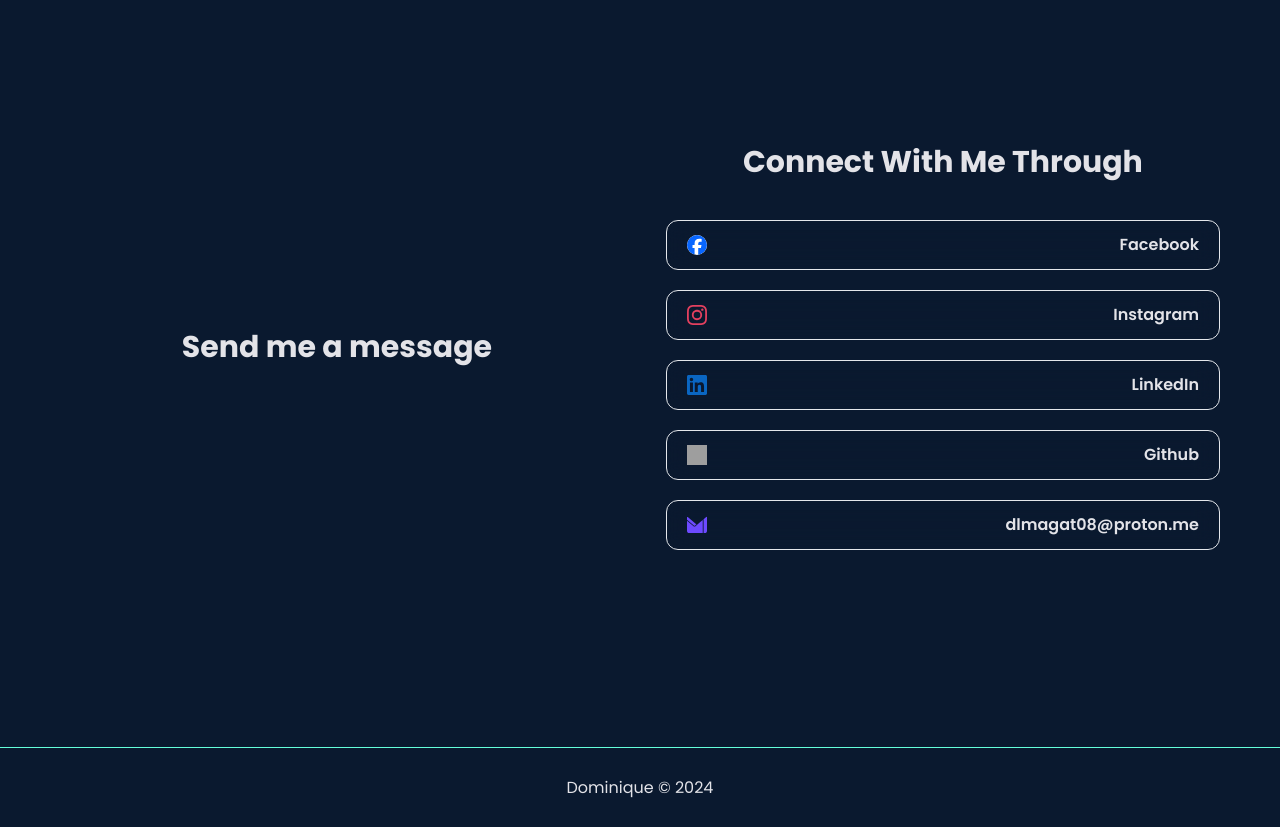
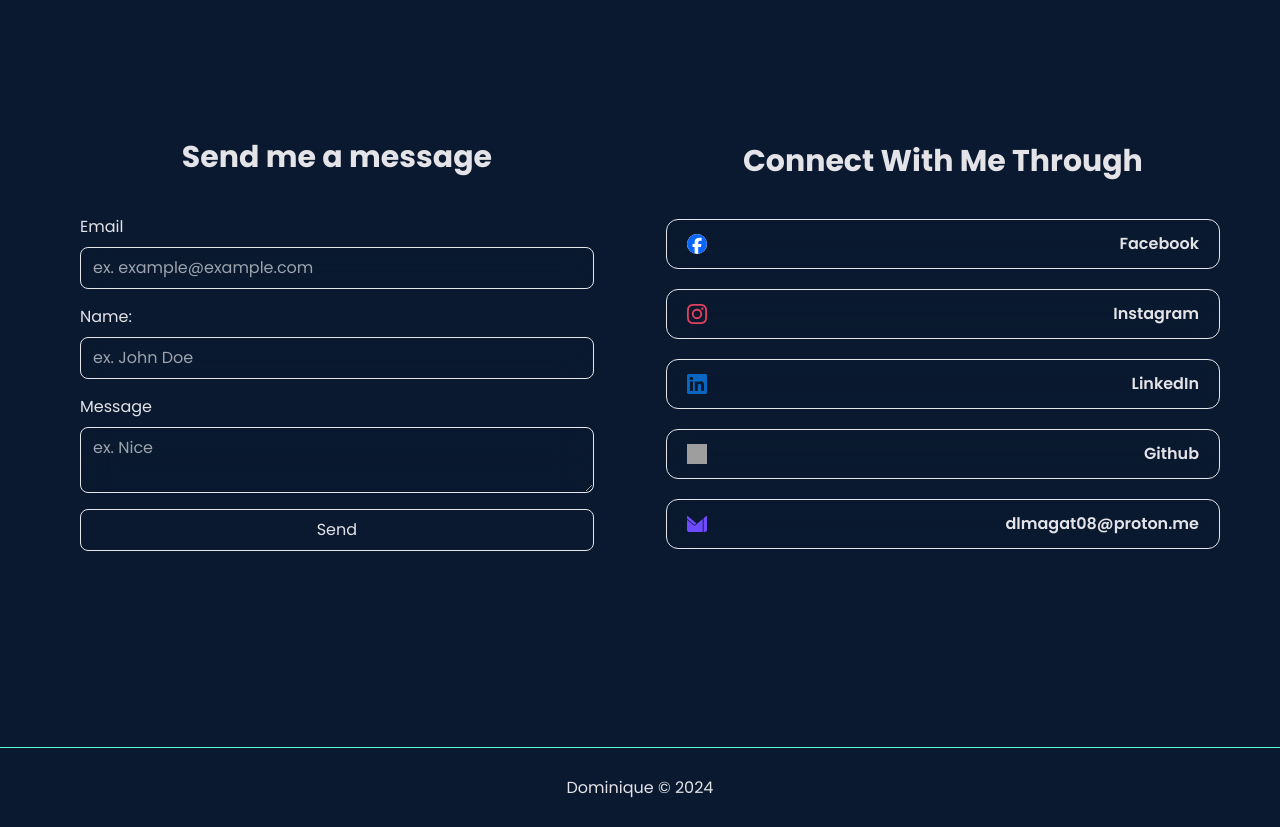
Before and after one commit to doomsx/portfolio-doomsx, a React (Vite) app: page / in a window 1280 px wide. Shown: the part 2520-3347 px from the top of the page. Built offline with nearby package versions, Linux system fonts and the light colour scheme; grey boxes are pictures that could not be loaded.

Commit message:
added contact form

```diff
--- a/src/components/ContactForm.tsx
+++ b/src/components/ContactForm.tsx
@@ -1,10 +1,46 @@
-
 function ContactForm() {
-    return (
-        <div className="w-1/2 flex justify-center items-center">
-            <h1 className="text-3xl font-bold">Send me a message</h1>
+  return (
+    <div className="w-1/2 flex flex-col">
+      <h1 className="text-3xl font-bold text-center mt-1">Send me a message</h1>
+      <form className=" w-full px-10 py-2 mt-8">
+        <div className="flex flex-col gap-2 mb-4">
+          <label htmlFor="email">Email</label>
+          <input
+            type="email"
+            name="email"
+            id="email"
+            placeholder="ex. example@example.com"
+            className="bg-transparent border rounded-lg px-3 py-2 backdrop-blur-lg"
+          />
         </div>
-    )
+        <div className="flex flex-col gap-2 mb-4">
+          <label htmlFor="Name">Name: </label>
+          <input
+            type="text"
+            name="name"
+            id="name"
+            placeholder="ex. John Doe"
+            className="bg-transparent border rounded-lg px-3 py-2 backdrop-blur-lg"
+          />
+        </div>
+        <div className="flex flex-col gap-2 mb-4">
+          <label htmlFor="message">Message</label>
+          <textarea
+            name="message"
+            id="message"
+            rows={2}
+            placeholder="ex. Nice"
+            className="bg-transparent border rounded-lg px-3 py-2 backdrop-blur-lg"
+          ></textarea>
+        </div>{" "}
+        <input
+          type="submit"
+          className="px-3 py-2 border bg-transparent rounded-lg w-full hover:bg-accent/20"
+          value="Send"
+        />
+      </form>
+    </div>
+  );
 }
 
-export default ContactForm
+export default ContactForm;
```
